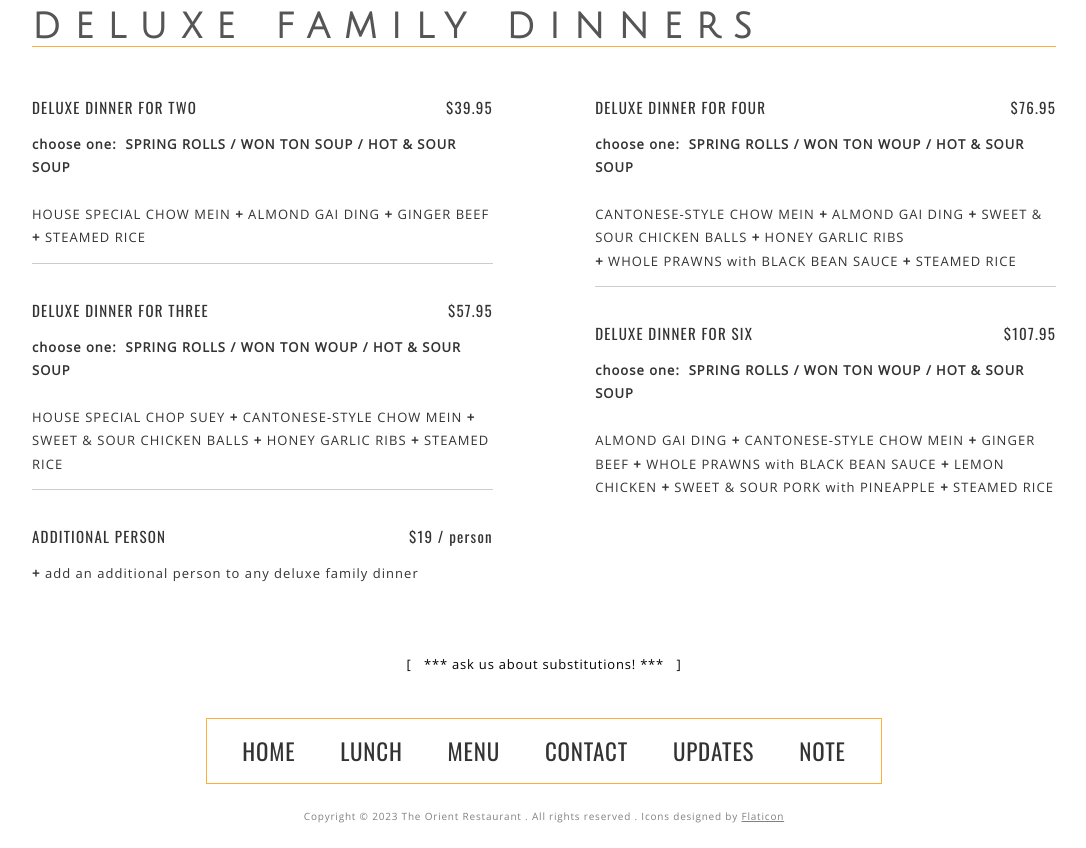
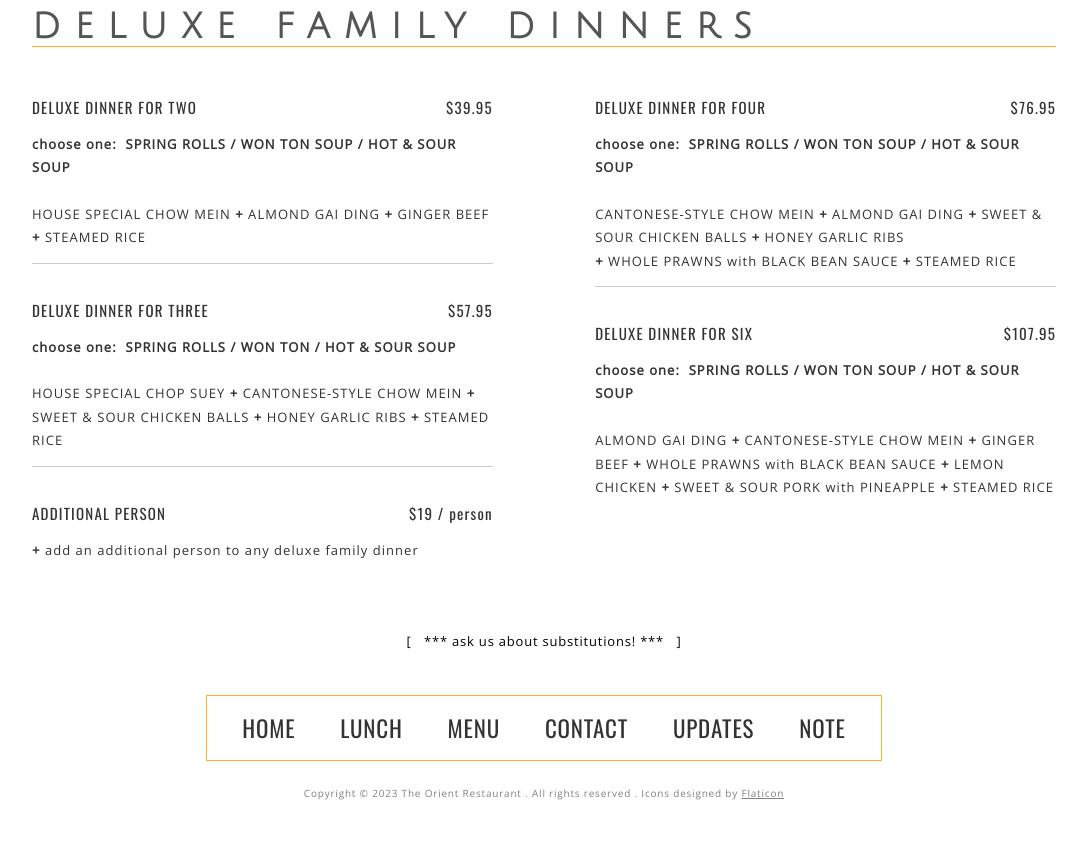
Before and after one commit to Castaire/theOrientKelowna--2.0, a plain HTML site: page menu/familydinners.html in a window 1280 px wide. Shown: the part 1100-1948 px from the top of the page, without its empty margins (96-1182 px from the left). After the commit the page ends 1925 px from the top, so only its background shows below. Drawn offline with nearby package versions, Linux system fonts and the light colour scheme.

Commit message:
fix typos LOL

```diff
--- a/menu/familydinners.html
+++ b/menu/familydinners.html
@@ -119,7 +119,7 @@
 				<div class="item">
 					<p>DELUXE DINNER FOR THREE <span>$57.95</span></p>
 					<p class="family desc">
-						<strong>choose one: &nbsp;SPRING ROLLS / WON TON WOUP / HOT &amp; SOUR SOUP </strong>
+						<strong>choose one: &nbsp;SPRING ROLLS / WON TON  / HOT &amp; SOUR SOUP </strong>
 						<br><br>
 						HOUSE SPECIAL CHOP SUEY <b>+</b> CANTONESE-STYLE CHOW MEIN <b>+</b> SWEET &amp; SOUR CHICKEN BALLS <b>+</b> HONEY GARLIC RIBS <b>+</b> STEAMED RICE
 					</p>
@@ -135,7 +135,7 @@
 				<div class="item">
 					<p>DELUXE DINNER FOR FOUR <span>$76.95</span></p>
 					<p class="family desc">
-						<strong>choose one: &nbsp;SPRING ROLLS / WON TON WOUP / HOT &amp; SOUR SOUP </strong>
+						<strong>choose one: &nbsp;SPRING ROLLS / WON TON SOUP / HOT &amp; SOUR SOUP </strong>
 						<br><br>
 						CANTONESE-STYLE CHOW MEIN <b>+</b> ALMOND GAI DING <b>+</b> SWEET &amp; SOUR CHICKEN BALLS <b>+</b> HONEY GARLIC RIBS <br>
 						<b>+</b> WHOLE PRAWNS with BLACK BEAN SAUCE <b>+</b> STEAMED RICE
@@ -144,7 +144,7 @@
 				<div class="family last item">
 					<p>DELUXE DINNER FOR SIX <span>$107.95</span></p>
 					<p class="family desc">
-						<strong>choose one: &nbsp;SPRING ROLLS / WON TON WOUP / HOT &amp; SOUR SOUP </strong>
+						<strong>choose one: &nbsp;SPRING ROLLS / WON TON SOUP / HOT &amp; SOUR SOUP </strong>
 						<br><br>
 						ALMOND GAI DING <b>+</b> CANTONESE-STYLE CHOW MEIN <b>+</b> GINGER BEEF <b>+</b> WHOLE PRAWNS with BLACK BEAN SAUCE <b>+</b> LEMON CHICKEN <b>+</b> SWEET &amp; SOUR PORK with PINEAPPLE <b>+</b> STEAMED RICE
 					</p>
```
